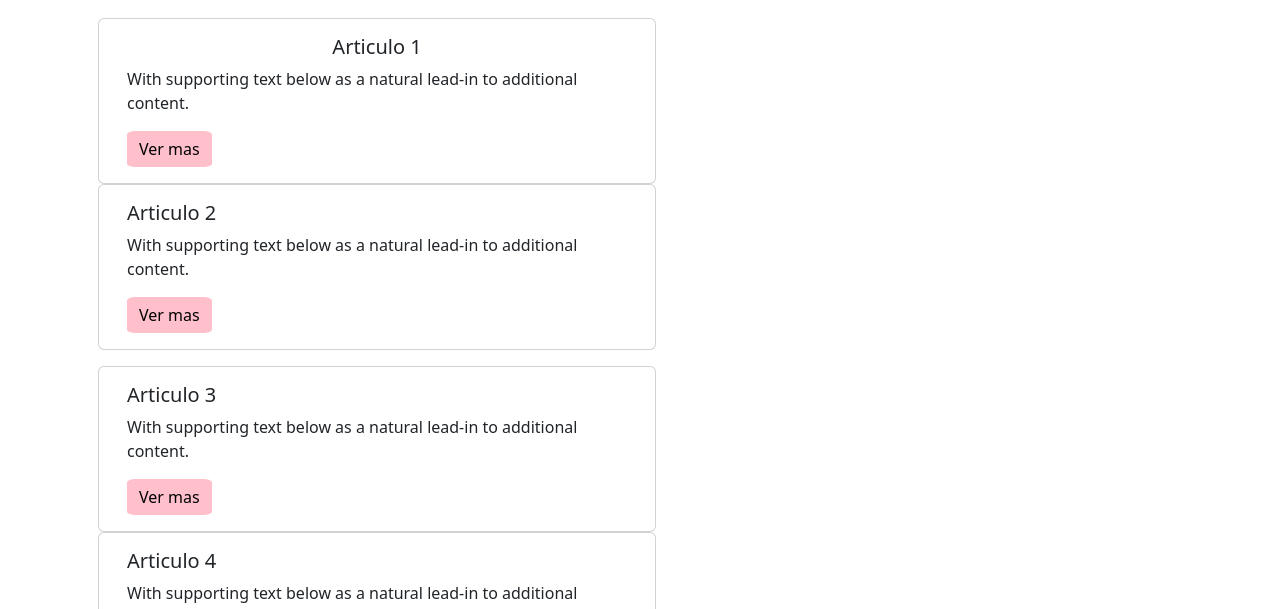
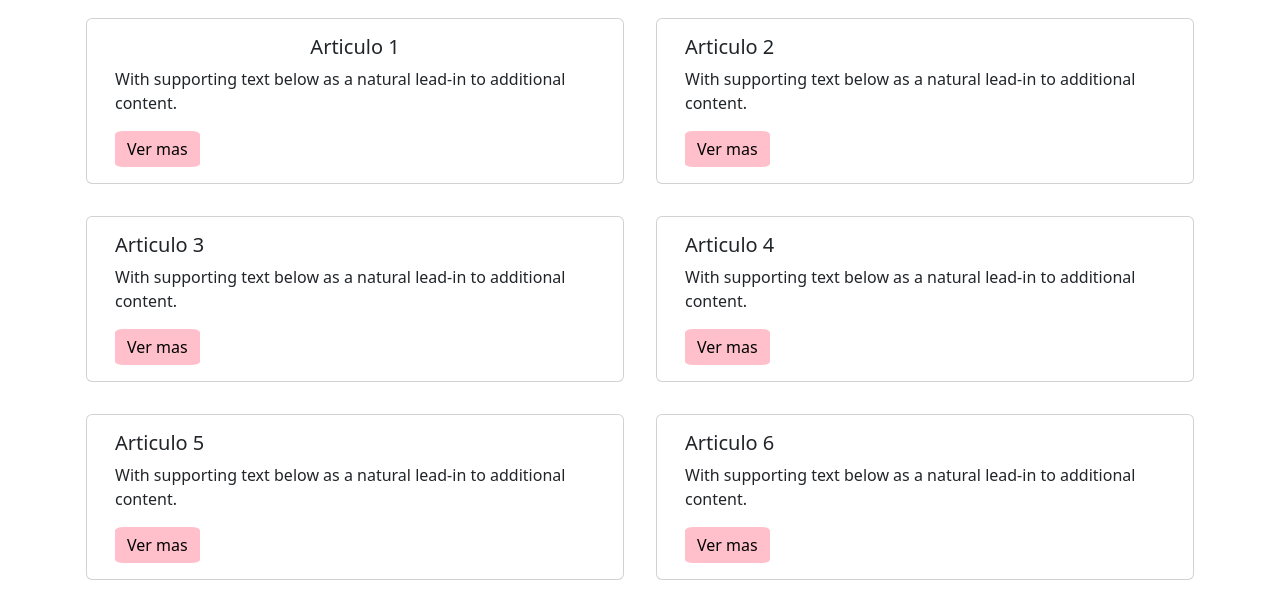
Before and after one commit to jessirg91/proyecto-con-bootstrap, a plain HTML site: page index.html in a window 1280 px wide. Shown: the part 122-731 px from the top of the page. Drawn offline with nearby package versions, Linux system fonts and the light colour scheme.

Commit message:
posicionamiento articulos

```diff
--- a/index.html
+++ b/index.html
@@ -45,15 +45,15 @@
     </header>
 
     <main class="container d-flex-wrap justify-content-center">
-            <div class="row col-lg-6 colg-md-9 col-3 m-3">
-              <div class="card">
+            <div class="row">
+              <div class="card col m-3">
                 <div class="card-body">
                   <h5 class="card-title text-center">Articulo 1</h5>
                   <p class="card-text">With supporting text below as a natural lead-in to additional content.</p>
                   <a href="#" class="btn btn-primary">Ver mas</a>
                 </div>
               </div>
-              <div class="card">
+              <div class="card col m-3">
                 <div class="card-body">
                   <h5 class="card-title">Articulo 2</h5>
                   <p class="card-text">With supporting text below as a natural lead-in to additional content.</p>
@@ -61,15 +61,15 @@
                 </div>
               </div>
             </div>
-            <div class="row col-lg-6 colg-md-9 col-3 m-3">
-                <div class="card">
+            <div class="row">
+                <div class="card col m-3">
                   <div class="card-body">
                     <h5 class="card-title">Articulo 3</h5>
                     <p class="card-text">With supporting text below as a natural lead-in to additional content.</p>
                     <a href="#" class="btn btn-primary">Ver mas</a>
                   </div>
                 </div>
-              <div class="card">
+              <div class="card col m-3">
                 <div class="card-body">
                   <h5 class="card-title">Articulo 4</h5>
                   <p class="card-text">With supporting text below as a natural lead-in to additional content.</p>
@@ -77,15 +77,15 @@
                 </div>
               </div>
             </div>
-            <div class="row col-lg-6 colg-md-9 col-3 m-3">
-              <div class="card">
+            <div class="row">
+              <div class="card col m-3">
                 <div class="card-body">
                   <h5 class="card-title">Articulo 5</h5>
                   <p class="card-text">With supporting text below as a natural lead-in to additional content.</p>
                   <a href="#" class="btn btn-primary">Ver mas</a>
                 </div>
               </div>
-              <div class="card">
+              <div class="card col m-3">
                 <div class="card-body">
                   <h5 class="card-title">Articulo 6</h5>
                   <p class="card-text">With supporting text below as a natural lead-in to additional content.</p>
```
